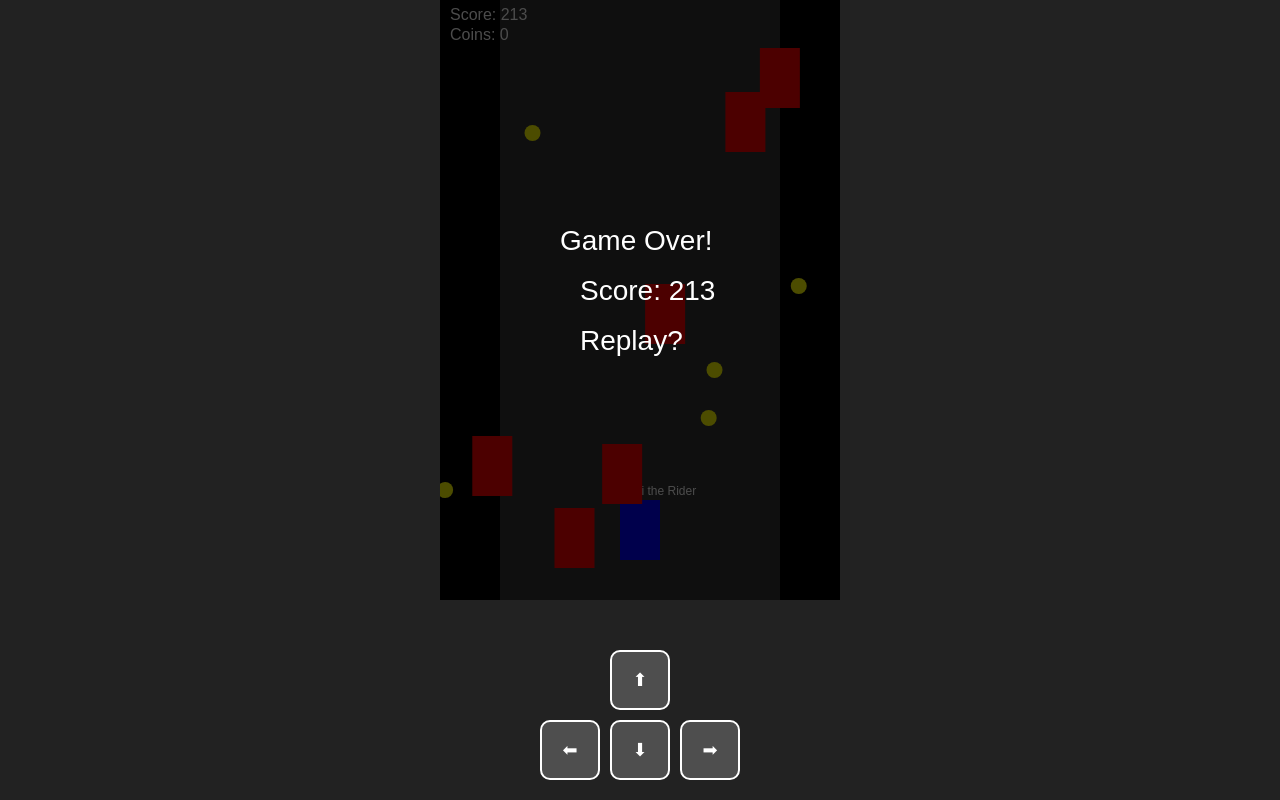
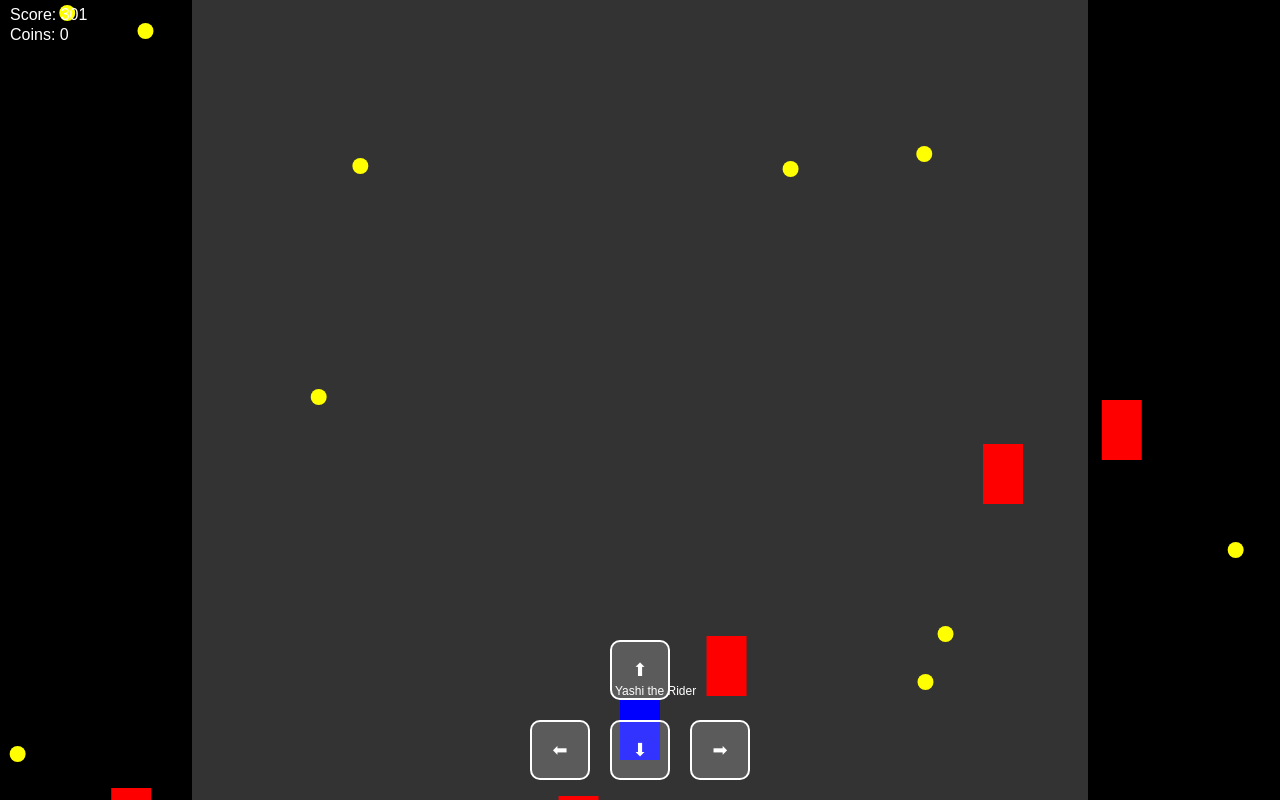
Before and after one commit to Adhama4161/MotoGaming, a plain HTML site: page index.html in a window 1280 px wide. Drawn offline with Linux system fonts and the light colour scheme.

Commit message:
index.html

```diff
--- a/index.html
+++ b/index.html
@@ -2,14 +2,15 @@
 <html lang="en">
 <head>
   <meta charset="UTF-8" />
+  <meta name="viewport" content="width=device-width, initial-scale=1.0, maximum-scale=1.0, user-scalable=no" />
   <title>Ankur Dhama Motoracing Game</title>
   <style>
     body { margin: 0; overflow: hidden; background: #222; }
-    canvas { display: block; margin: auto; background: #555; }
+    canvas { display: block; width: 100vw; height: 100vh; background: #555; }
     .controls {
       position: fixed; bottom: 20px; left: 50%; transform: translateX(-50%);
       display: grid; grid-template-columns: 60px 60px 60px;
-      grid-template-rows: 60px 60px; gap: 10px;
+      grid-template-rows: 60px 60px; gap: 20px; /* Increased gap for more spacing */
     }
     .btn {
       background: rgba(255,255,255,0.2); border: 2px solid white;
@@ -20,7 +21,7 @@
   </style>
 </head>
 <body>
-<canvas id="gameCanvas" width="400" height="600"></canvas>
+<canvas id="gameCanvas"></canvas>
 
 <div class="controls">
   <div></div>
@@ -35,7 +36,11 @@
 const canvas = document.getElementById("gameCanvas");
 const ctx = canvas.getContext("2d");
 
-let player = { x: 180, y: 500, w: 40, h: 60, speed: 4 };
+// Set canvas size to full screen
+canvas.width = window.innerWidth;
+canvas.height = window.innerHeight;
+
+let player = { x: canvas.width/2-20, y: canvas.height-100, w: 40, h: 60, speed: 4 };
 let coins = [];
 let vehicles = [];
 let score = 0;
@@ -65,7 +70,7 @@ document.getElementById("down").ontouchstart = ()=>move.down=true;
 document.getElementById("down").onmouseup = ()=>move.down=false;
 document.getElementById("down").ontouchend = ()=>move.down=false;
 
-// Keyboard controls too
+// Keyboard controls
 document.addEventListener("keydown", e=>{
   if(e.key==="ArrowLeft") move.left=true;
   if(e.key==="ArrowRight") move.right=true;
@@ -80,10 +85,10 @@ document.addEventListener("keyup", e=>{
 });
 
 function spawnCoin() {
-  coins.push({ x: Math.random()*360, y: -20, r: 8 });
+  coins.push({ x: Math.random()*(canvas.width-40), y: -20, r: 8 });
 }
 function spawnVehicle() {
-  vehicles.push({ x: Math.random()*360, y: -60, w:40, h:60 });
+  vehicles.push({ x: Math.random()*(canvas.width-40), y: -60, w:40, h:60 });
 }
 
 function update() {
@@ -127,7 +132,7 @@ function draw() {
 
   // Road
   ctx.fillStyle="#333";
-  ctx.fillRect(60,0,280,canvas.height);
+  ctx.fillRect(canvas.width*0.15,0,canvas.width*0.7,canvas.height);
 
   // Player
   ctx.fillStyle="blue";
@@ -157,9 +162,9 @@ function draw() {
     ctx.fillRect(0,0,canvas.width,canvas.height);
     ctx.fillStyle="white";
     ctx.font="28px Arial";
-    ctx.fillText("Game Over!",120,250);
-    ctx.fillText("Score: "+score,140,300);
-    ctx.fillText("Replay?",140,350);
+    ctx.fillText("Game Over!",canvas.width/2-80,canvas.height/2-50);
+    ctx.fillText("Score: "+score,canvas.width/2-60,canvas.height/2);
+    ctx.fillText("Replay?",canvas.width/2-60,canvas.height/2+50);
     canvas.addEventListener("click",()=>location.reload());
   }
 }
```
